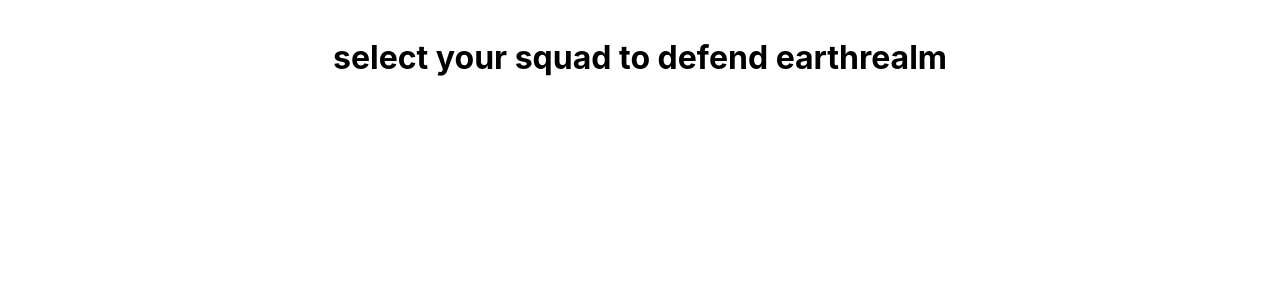
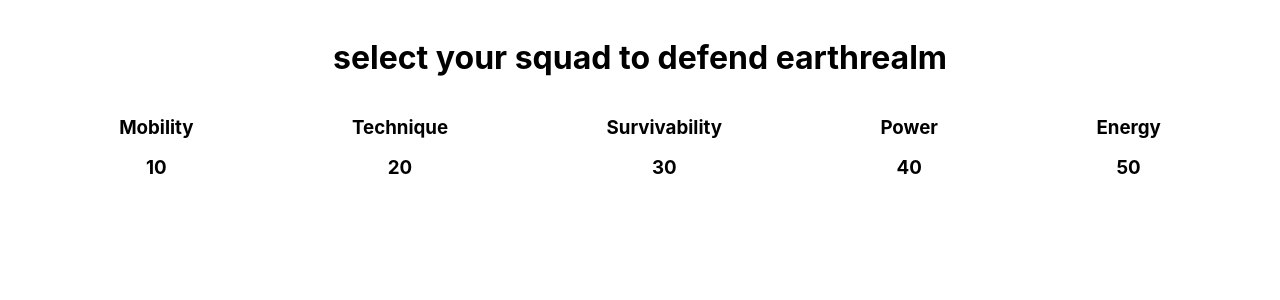
Before and after one commit to akexinad/circle-in, a React (Create React App) app: page / in a window 1280 px wide. Shown: the top 300 px of the page. Built offline with nearby package versions, Linux system fonts and the light colour scheme.

Commit message:
test: Mock abilities

```diff
--- a/src/App.tsx
+++ b/src/App.tsx
@@ -1,8 +1,16 @@
 import { useContext } from "react";
 import "./App.css";
+import Abilities from "./components/Abilities/Abilities";
 import Title from "./components/Title/Title";
 function App() {
 
+  const mockAbilityAverages: { [key in AbilityName]: number } = {
+    Mobility: 10,
+    Technique: 20,
+    Survivability: 30,
+    Power: 40,
+    Energy: 50,
+  };
 
   return (
     <main
@@ -12,6 +20,7 @@
       }}
     >
       <Title />
+      <Abilities abilityAverages={mockAbilityAverages} />
     </main>
   );
 }
--- /dev/null
+++ b/src/components/Abilities/Abilities.tsx
@@ -0,0 +1,28 @@
+import { AbilityName } from "../../types";
+import Ability from "../Ability/Ability";
+
+export default function Abilities({
+  abilityAverages,
+}: {
+  abilityAverages: { [key in AbilityName]: number };
+}) {
+  return (
+    <div
+      style={{
+        display: "flex",
+        flexDirection: "row",
+        justifyContent: "space-around",
+      }}
+    >
+      {Object.entries(abilityAverages).map(
+        ([abilityName, abilityAverage], index) => (
+          <Ability
+            key={abilityName + index}
+            name={abilityName}
+            average={abilityAverage}
+          />
+        )
+      )}
+    </div>
+  );
+}
--- /dev/null
+++ b/src/components/Ability/Ability.tsx
@@ -0,0 +1,20 @@
+export default function Ability({
+  name,
+  average,
+}: {
+  name: string;
+  average: number;
+}) {
+
+    return (
+      <div>
+        <h3>
+          {name}
+        </h3>
+        <h3>
+          {average}
+        </h3>
+      </div>
+    )
+
+}
```
